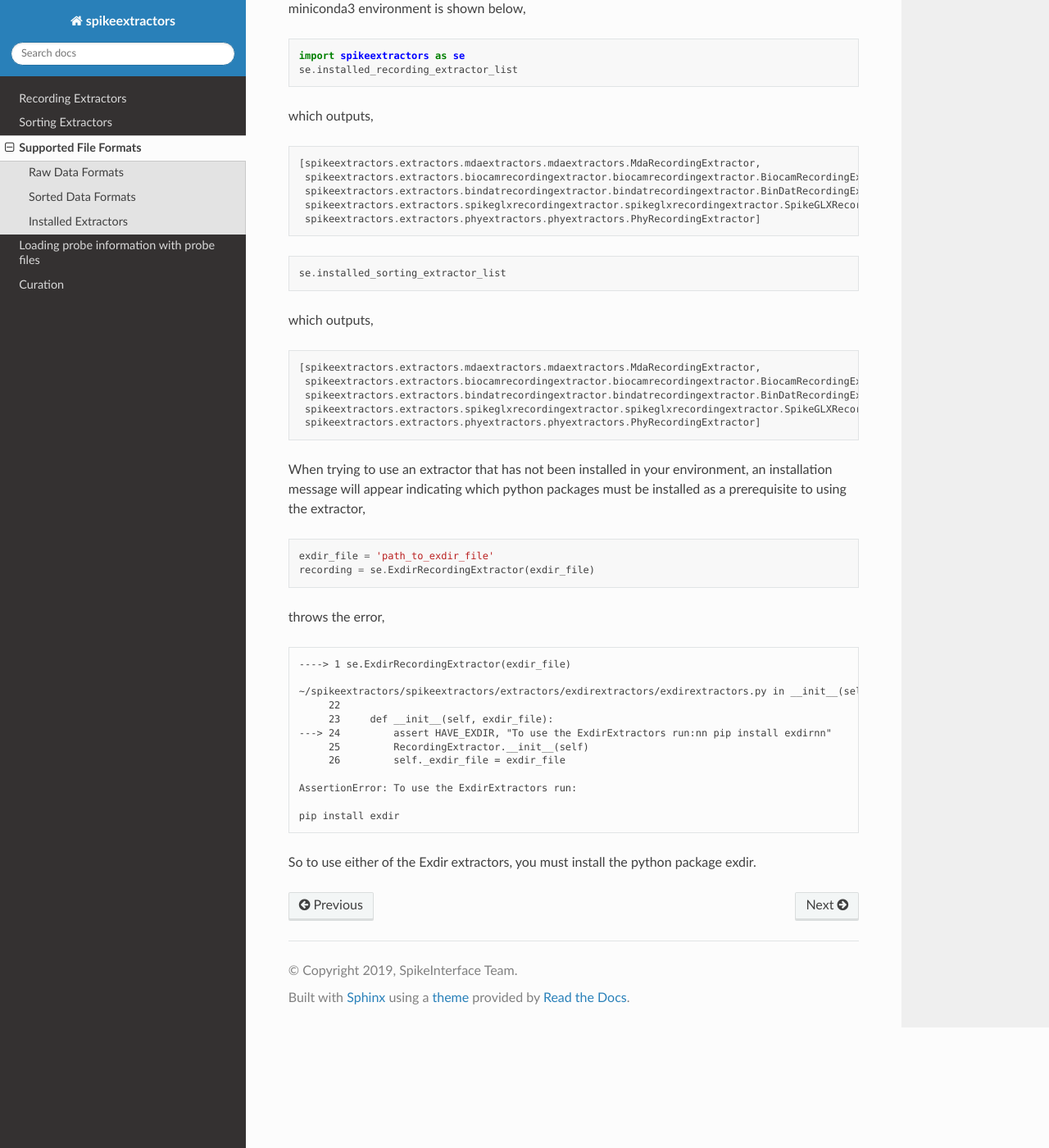
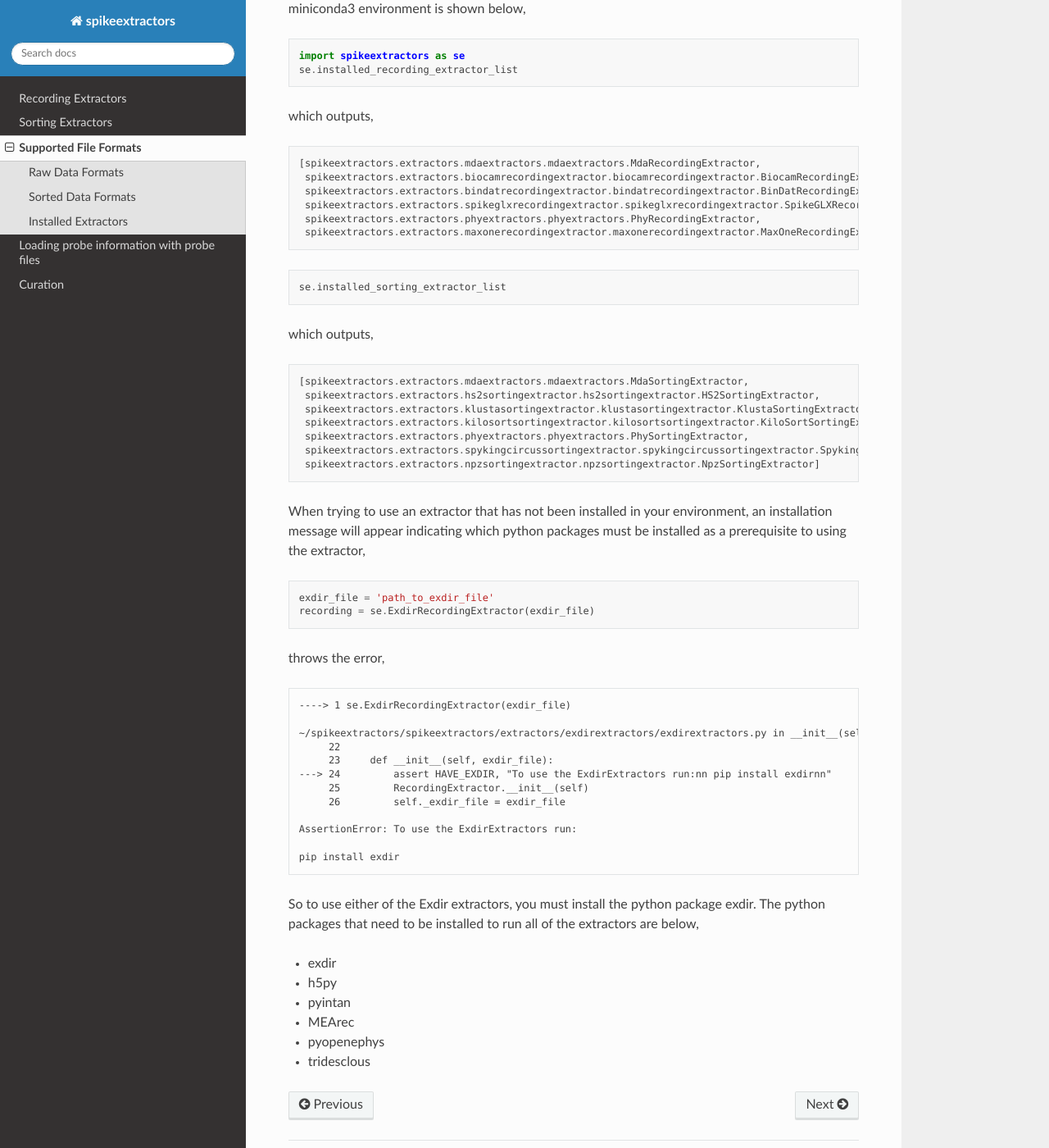
Before and after one commit to SpikeInterface/spikeextractors, a Sphinx documentation site: the page built from docs/available_extractors.rst, in a window 1280 px wide and 1400 px high, scrolled down 1145 px. Shown: the whole window at 82% size. Built offline with Sphinx 7.4.7 and the Read the Docs theme 2.0.0, drawn with Linux system fonts in a browser that asks for light colours.

Commit message:
Update available_extractors.rst

```diff
--- a/docs/available_extractors.rst
+++ b/docs/available_extractors.rst
@@ -55,7 +55,8 @@ which outputs,
    spikeextractors.extractors.biocamrecordingextractor.biocamrecordingextractor.BiocamRecordingExtractor,
    spikeextractors.extractors.bindatrecordingextractor.bindatrecordingextractor.BinDatRecordingExtractor,
    spikeextractors.extractors.spikeglxrecordingextractor.spikeglxrecordingextractor.SpikeGLXRecordingExtractor,
-   spikeextractors.extractors.phyextractors.phyextractors.PhyRecordingExtractor]
+   spikeextractors.extractors.phyextractors.phyextractors.PhyRecordingExtractor,
+   spikeextractors.extractors.maxonerecordingextractor.maxonerecordingextractor.MaxOneRecordingExtractor]
 
 .. code:: python
 
@@ -64,11 +65,14 @@ which outputs,
 which outputs,
 
 .. parsed-literal::
-  [spikeextractors.extractors.mdaextractors.mdaextractors.MdaRecordingExtractor,
-   spikeextractors.extractors.biocamrecordingextractor.biocamrecordingextractor.BiocamRecordingExtractor,
-   spikeextractors.extractors.bindatrecordingextractor.bindatrecordingextractor.BinDatRecordingExtractor,
-   spikeextractors.extractors.spikeglxrecordingextractor.spikeglxrecordingextractor.SpikeGLXRecordingExtractor,
-   spikeextractors.extractors.phyextractors.phyextractors.PhyRecordingExtractor]
+  [spikeextractors.extractors.mdaextractors.mdaextractors.MdaSortingExtractor,
+   spikeextractors.extractors.hs2sortingextractor.hs2sortingextractor.HS2SortingExtractor,
+   spikeextractors.extractors.klustasortingextractor.klustasortingextractor.KlustaSortingExtractor,
+   spikeextractors.extractors.kilosortsortingextractor.kilosortsortingextractor.KiloSortSortingExtractor,
+   spikeextractors.extractors.phyextractors.phyextractors.PhySortingExtractor,
+   spikeextractors.extractors.spykingcircussortingextractor.spykingcircussortingextractor.SpykingCircusSortingExtractor,
+   spikeextractors.extractors.npzsortingextractor.npzsortingextractor.NpzSortingExtractor]
+
 
 When trying to use an extractor that has not been installed in your environment, an installation message will appear indicating which python packages must be installed as a prerequisite to using the extractor,
 
@@ -93,4 +97,11 @@ throws the error,
 
   pip install exdir
 
-So to use either of the Exdir extractors, you must install the python package exdir.
+So to use either of the Exdir extractors, you must install the python package exdir. The python packages that need to be installed to run all of the extractors are below,
+
+* exdir
+* h5py
+* pyintan
+* MEArec
+* pyopenephys
+* tridesclous
```
